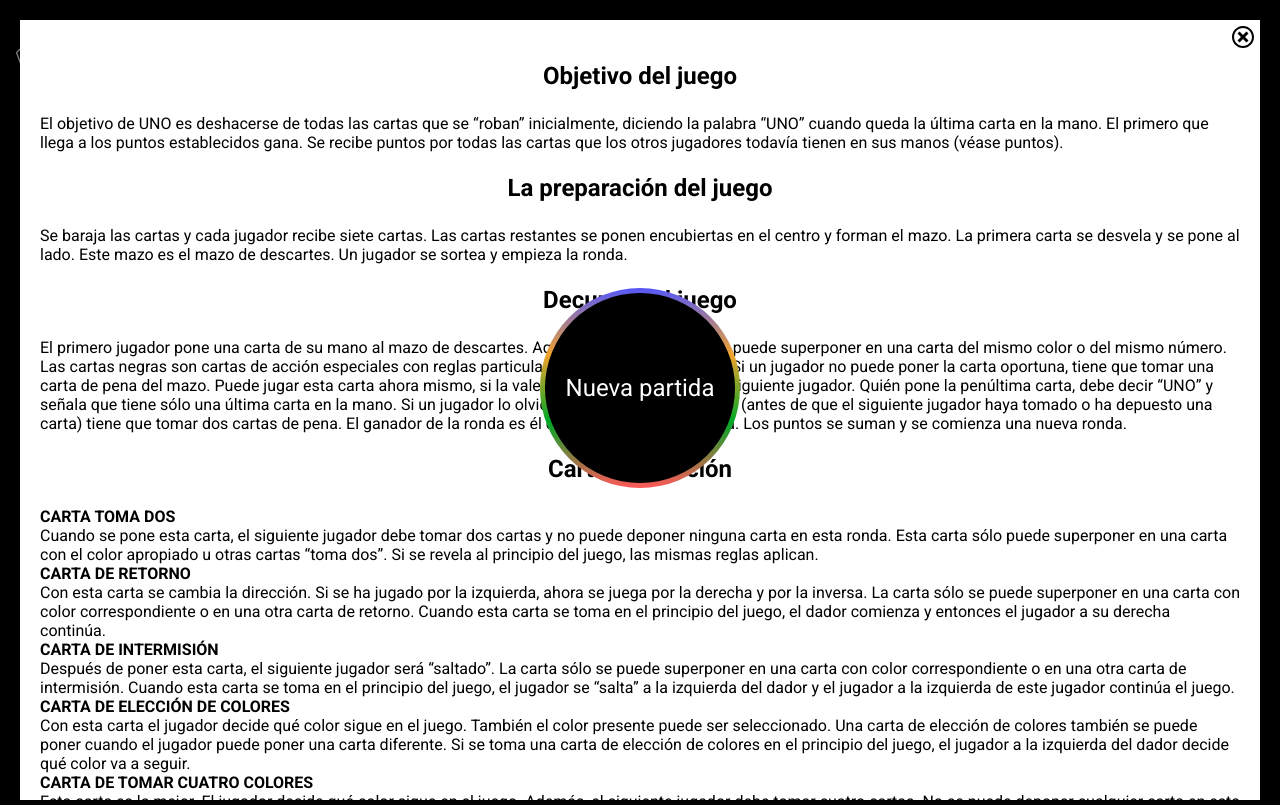
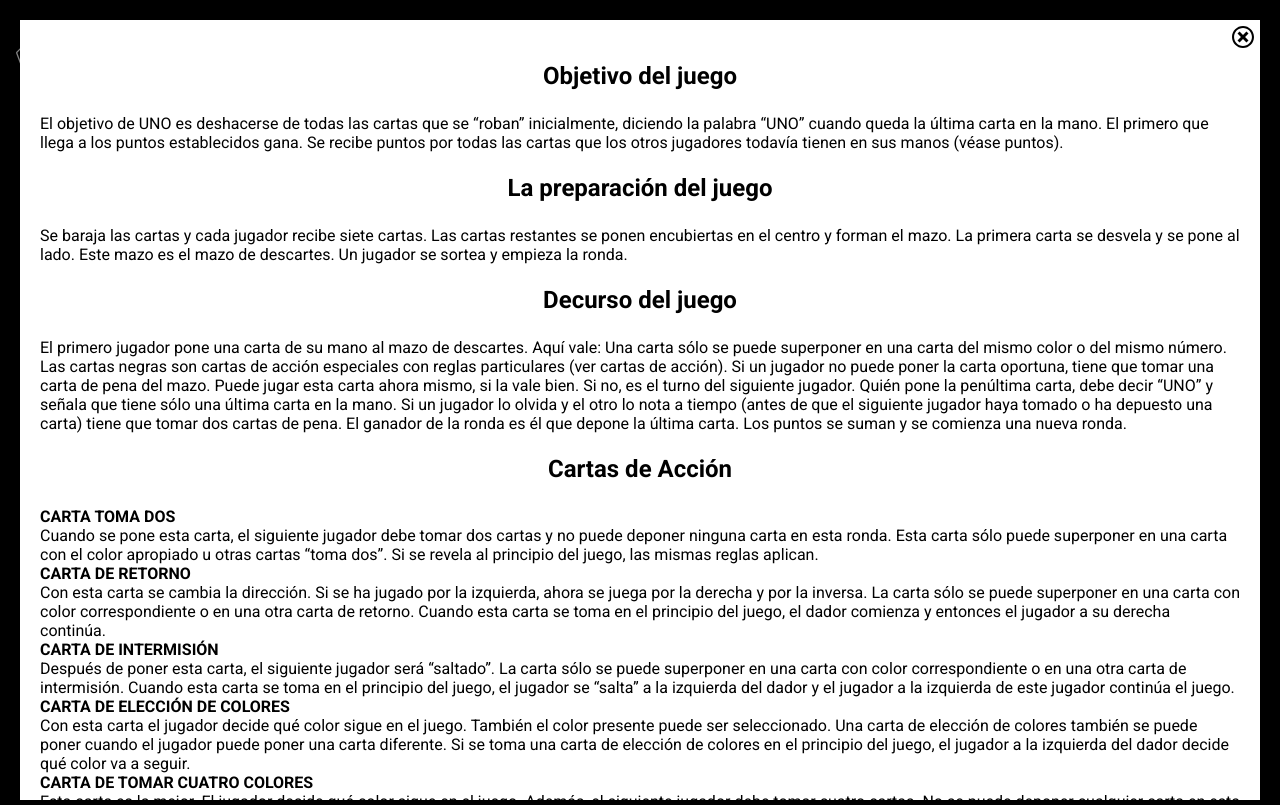
Before and after one commit to luchoPenafiel/uno-pwa, a Next.js app: page / in a window 1280 px wide. Both pictures are taken after a click on the button "Reglamento". Built offline with nearby package versions, Linux system fonts and the light colour scheme.

Commit message:
feat: fix modal

```diff
--- a/components/Container/Container.tsx
+++ b/components/Container/Container.tsx
@@ -2,8 +2,6 @@ import React, { ReactElement } from 'react';
 import styled from 'styled-components';
 
 const Wrapper = styled.div`
-  min-height: 100vh;
-
   padding: 22px 16px;
 
   background-color: ${({ theme }) => theme.color.dark};
--- a/components/Modal/Modal.tsx
+++ b/components/Modal/Modal.tsx
@@ -16,6 +16,8 @@ const Wrapper = styled.div`
   background-color: rgba(0, 0, 0, 0.5);
 
   overflow-y: scroll;
+
+  z-index: 10;
 `;
 
 const Body = styled.div`
```
Also changed, not shown: 1 other file (tests, documents, lock files or other folders).
